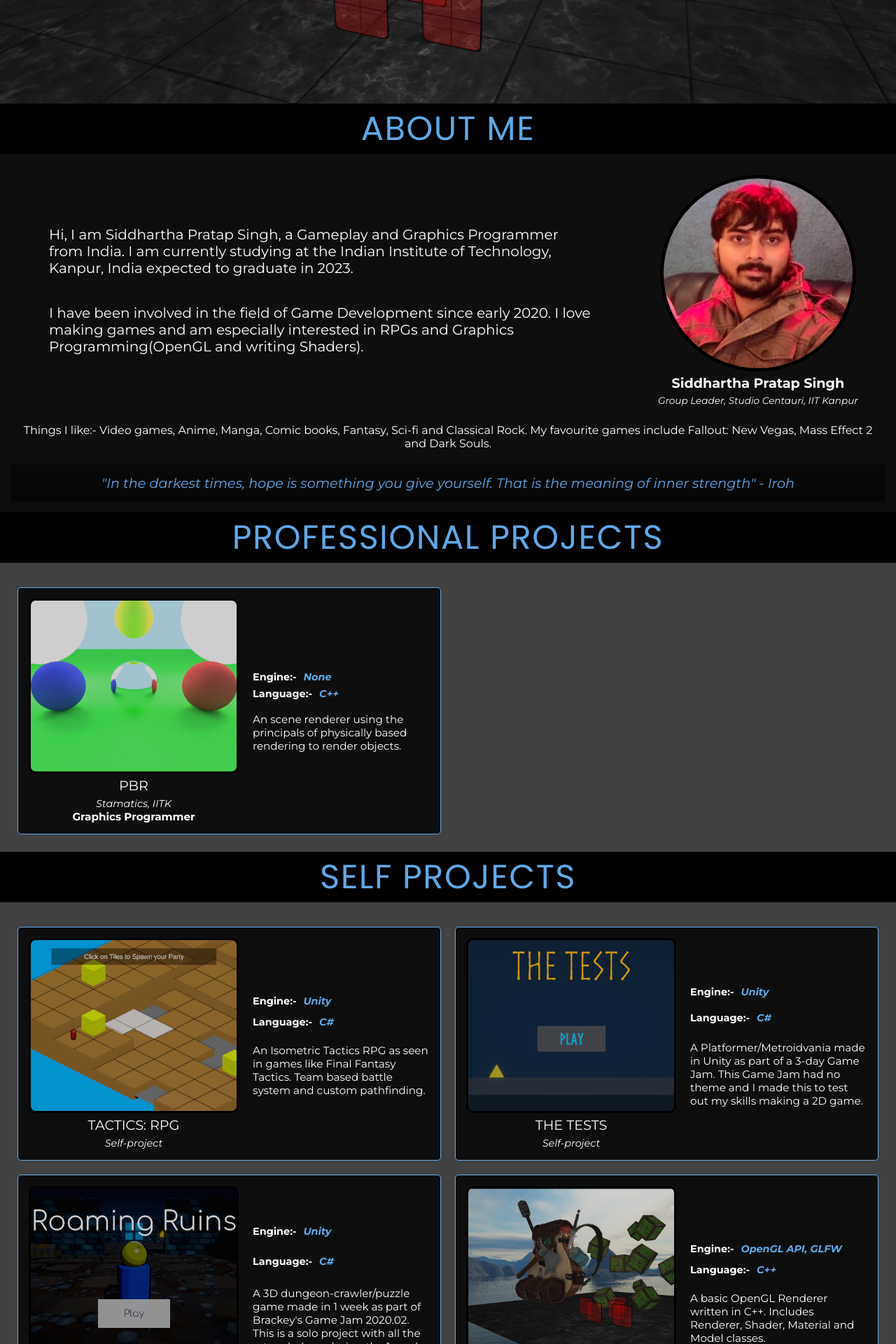
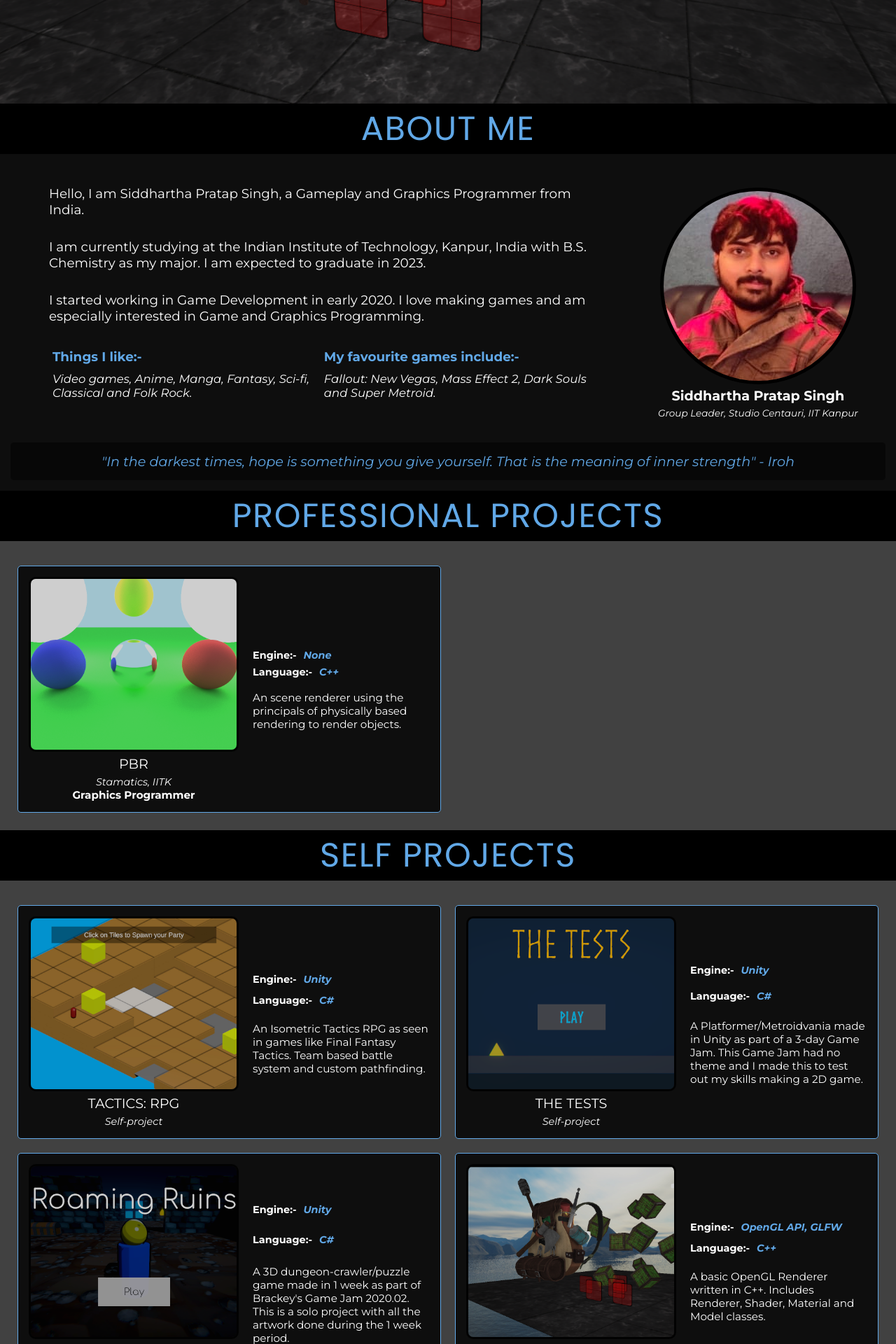
Before and after one commit to sps1112/sps1112.github.io, a Jekyll site: the page built from index.md, in a window 1280 px wide. Shown: the part 525-2445 px from the top of the page at 70% size. Built offline with Jekyll 4.4.1, drawn with Linux system fonts in a browser that asks for light colours.

Commit message:
Shift hobbies to about-left section

```diff
--- a/_config.yml
+++ b/_config.yml
@@ -31,8 +31,8 @@ github_username: sps1112
 banner-img: "/assets/banner.png"
 profile-img: "/assets/Profile2.jpg"
 work-status: "Group Leader, Studio Centauri, IIT Kanpur"
-likes: "Video games, Anime, Manga, Comic books, Fantasy, Sci-fi and Classical Rock"
-games: "Fallout: New Vegas, Mass Effect 2 and Dark Souls"
+likes: "Video games, Anime, Manga, Fantasy, Sci-fi, Classical and Folk Rock"
+games: "Fallout: New Vegas, Mass Effect 2, Dark Souls and Super Metroid"
 quote: ' "In the darkest times, hope is something you give yourself. That is the meaning of inner strength" - Iroh'
 
 # Build settings
--- a/_data/intro.yml
+++ b/_data/intro.yml
@@ -1,3 +1,5 @@
-- para: "Hi, I am Siddhartha Pratap Singh, a Gameplay and Graphics Programmer from India. I am currently studying at the Indian Institute of Technology, Kanpur, India expected to graduate in 2023."
+- para: "Hello, I am Siddhartha Pratap Singh, a Gameplay and Graphics Programmer from India."
 
-- para: "I have been involved in the field of Game Development since early 2020. I love making games and am especially interested in RPGs and Graphics Programming(OpenGL and writing Shaders)."
+- para: "I am currently studying at the Indian Institute of Technology, Kanpur, India with B.S. Chemistry as my major. I am expected to graduate in 2023."
+
+- para: "I started working in Game Development in early 2020. I love making games and am especially interested in Game and Graphics Programming."
--- a/_layouts/home.html
+++ b/_layouts/home.html
@@ -29,6 +29,18 @@ layout: template
             <p class="intro-para">{{block.para}}</p>
             {% endfor %}
           </div>
+
+          <div class="hobbies">
+            <div class="hobby">
+              <div class="hobby-title">Things I like:-</div>
+              <div class="hobby-list">{{site.likes}}.</div>
+            </div>
+
+            <div class="hobby">
+              <div class="hobby-title">My favourite games include:-</div>
+              <div class="hobby-list">{{site.games}}.</div>
+            </div>
+          </div>
         </div>
 
         <div class="about-right">
@@ -38,11 +50,6 @@ layout: template
 
           <div class="work-status">{{site.work-status}}</div>
         </div>
-      </div>
-
-      <div class="hobbies">
-        Things I like:- {{site.likes}}. My favourite games include
-        {{site.games}}.
       </div>
 
       <div class="quote">{{site.quote}}</div>
--- a/assets/css/styles.css
+++ b/assets/css/styles.css
@@ -130,7 +130,8 @@ a:active {
 }
 
 .banner {
-  background: var(--foot-col);
+  background-color: var(--foot-col);
+  /* background-image: linear-gradient(to right, black, white); */
 }
 
 .banner > .container {
@@ -207,11 +208,11 @@ a:active {
   text-align: left;
   padding-right: 50px;
   padding-left: 50px;
-  font-size: 1.25em;
+  font-size: 1.15em;
 }
 
 .intro-para {
-  padding: 20px 10px 20px 0px;
+  padding: 15px 10px 15px 0px;
 }
 
 .about-right {
@@ -240,6 +241,24 @@ a:active {
   padding: 5px;
   margin-top: 15px;
   margin-bottom: 15px;
+  display: grid;
+  grid-template-columns: 1fr 1fr;
+}
+
+.hobby {
+  display: grid;
+  grid-template-rows: 1fr 2fr;
+}
+
+.hobby-title {
+  color: var(--alt-col);
+  margin-bottom: 10px;
+  font-weight: bold;
+}
+
+.hobby-list {
+  font-size: 0.9em;
+  font-style: italic;
 }
 
 .quote {
@@ -927,6 +946,7 @@ a:active {
 /* -----------------------------------
  CSS for the Blog Page
 ----------------------------------- */
+
 .blog {
   background-color: var(--nav-col);
 }
@@ -1011,6 +1031,7 @@ a:active {
 /* -----------------------------------
 Detail list for Project and Blog
 ----------------------------------- */
+
 .detail-list {
   font-size: 0.9em;
   list-style: none;
@@ -1034,9 +1055,10 @@ Detail list for Project and Blog
   font-style: italic;
   text-align: left;
 }
+
+@media only screen and (max-width: 640px) {
+}
+
 /* -----------------------------------
  End
 ----------------------------------- */
-
-@media only screen and (max-width: 640px) {
-}
```
Also changed, not shown: docs/tasks.md (+1 -1 lines).
